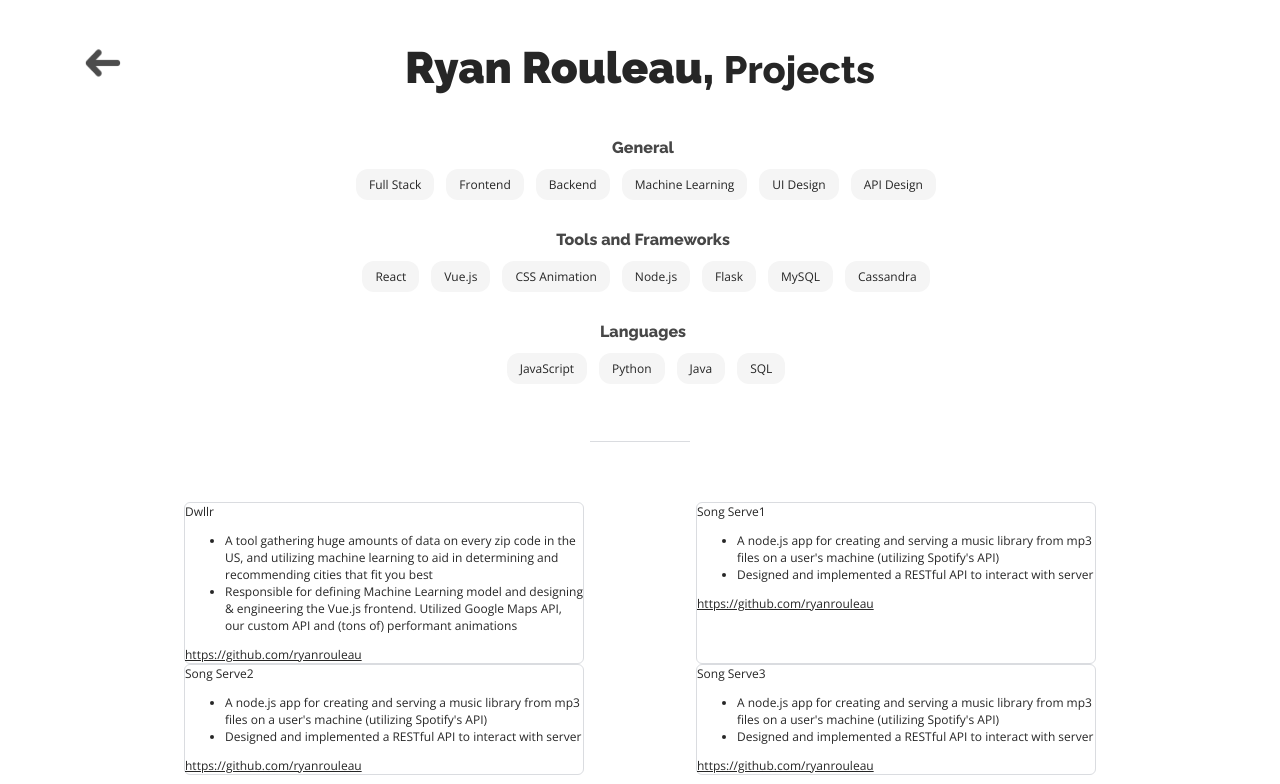
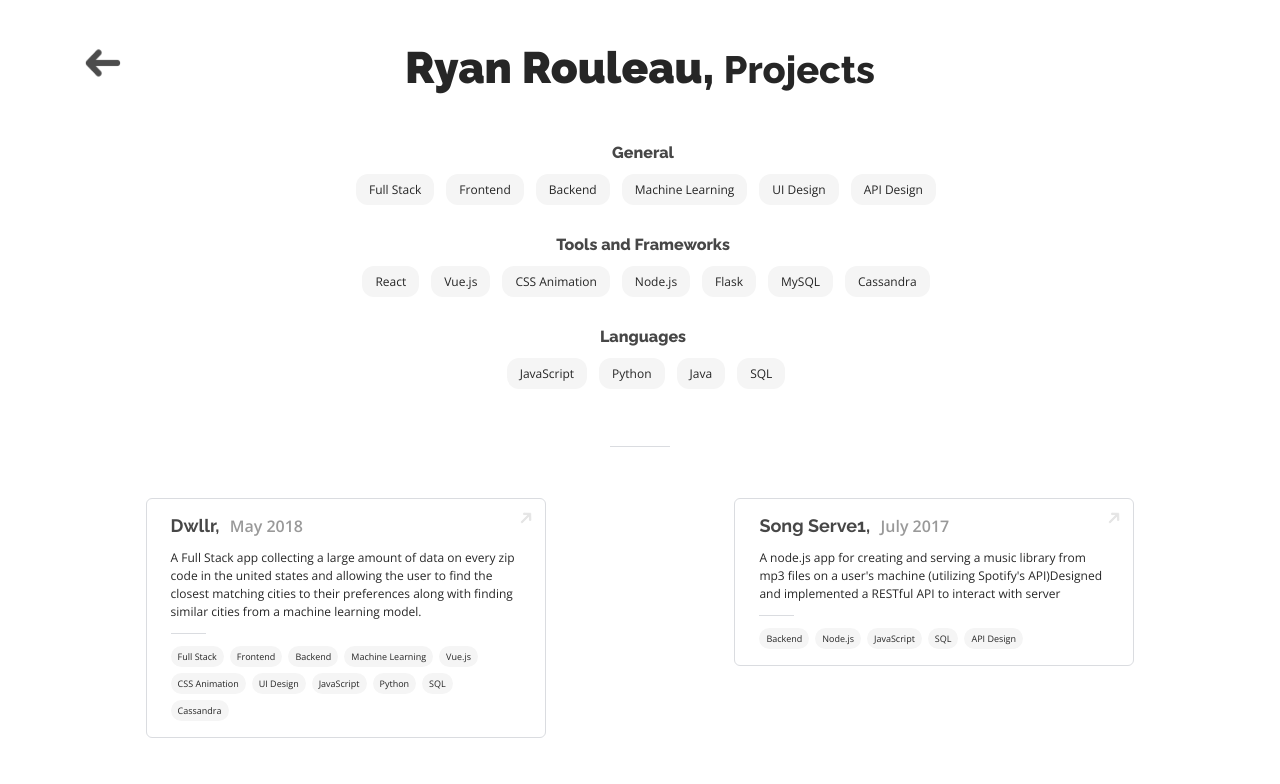
Before and after one commit to ryanrouleau/ryanrouleaucom-projects, a React (Create React App) app: page / in a window 1280 px wide. Shown: the top 784 px of the page. Built offline with nearby package versions, Linux system fonts and the light colour scheme.

Commit message:
almost finished

```diff
--- a/public/index.html
+++ b/public/index.html
@@ -1,7 +1,7 @@
 <!DOCTYPE html>
 <html lang="en">
   <head>
-    <link href="https://fonts.googleapis.com/css?family=Open+Sans:400,600|Raleway:400,800,900" rel="stylesheet">
+    <link href="https://fonts.googleapis.com/css?family=Open+Sans:400,600|Raleway:400,700,800,900" rel="stylesheet">
     <meta charset="utf-8" />
     <link rel="shortcut icon" href="%PUBLIC_URL%/favicon.ico" />
     <meta
--- a/src/App.js
+++ b/src/App.js
@@ -16,9 +16,9 @@ const Title = styled.div`
 `;
 
 const Content = styled.div`
-  width: 80%;
+  width: 92%;
   margin: auto;
-  margin-top: 45px;
+  margin-top: 50px;
 `;
 
 const Arrow = styled.img`
--- a/src/components/Filter.js
+++ b/src/components/Filter.js
@@ -2,6 +2,7 @@ import React from 'react';
 import styled from 'styled-components';
 
 import FullWidthDiv from './FullWidthDiv';
+import Tag from './Tag';
 
 const Input = styled.input`
   //border: 1px solid #DADCE0;
@@ -40,45 +41,19 @@ const TagTitle = styled.div`
   text-align: center;
 `;
 
-const Tag = styled.div`
-  cursor: pointer;
-  background: #f5f5f5;
-  border: 1px solid transparent;
-  padding: 6px 12px;
-  border-radius: 12px;
-  display: inline-block;
-  font-size: 12px;
-  margin-left: 12px;
-  margin-bottom: 12px;
-  transition: 0.15s ease;
-  &:hover {
-    border: 1px solid #DADCE0;
-  }
-  ${({ active }) => active && `
-    background: #fff;
-    box-shadow: 0 1px 2px 0 rgba(60,64,67,0.30), 0 1px 3px 1px rgba(60,64,67,0.15);
-    &:hover {
-      border: 1px solid transparent;
-    }
-  `}
-`;
-
-const activeTagStyle = {
-  background: '#fff',
-  boxShadow: '0 1px 2px 0 rgba(60,64,67,0.30), 0 1px 3px 1px rgba(60,64,67,0.15)',
-  border: '0 !important'
-};
-
 
 const Filter = props => {
 
   const genTagGroup = (title, tags) => (
     <TagGroup key={ title }>
       <TagTitle>{ title }</TagTitle>
-      { tags.map(tag => <Tag key={tag}
-        onClick={() => props.toggleTag(tag)}
-        active={props.activeTags.has(tag)}
-      >{ tag }</Tag>) }
+      {tags.map(tag =>
+        <Tag
+          onClick={() => props.toggleTag(tag)}
+          active={props.activeTags.has(tag)}
+          key={tag}
+        >{tag}</Tag>
+      )}
     </TagGroup>
   );
 
--- a/src/components/ProjectCard.js
+++ b/src/components/ProjectCard.js
@@ -1,36 +1,143 @@
 import React from 'react';
 import styled from 'styled-components';
+
+import Tag from './Tag';
+import ArrowImg from '../img/arrow.png';
 
 const CardContainer = styled.div`
   width: 400px;
   border: 1px solid #DADCE0;
   border-radius: 6px;
   font-size: 12px;
-  transition: 1s;
+  transition: 0.4s;
+  padding: 16px 24px 10px 24px;
+  cursor: pointer;
+  position: relative;
+  z-index: 2;
+  background: #fff;
 `;
 
-const CardTitle = styled.div`
-
+const CardTitle = styled.span`
+  font-family: 'Raleway';
+  font-weight: 700;
+  font-size: 18px;
+  color: #474747;
+  background: #fff;
+  padding-right: 6px;
+  text-decoration: none !important;
 `;
 
-const DescriptionList = styled.ul`
+const Date = styled.span`
+  font-weight: 700;
+  font-size: 16px;
+  color: rgba(0,0,0,0.4);
+  padding-top: 1px;
+  background: #fff;
+`;
 
+const TitleDivider = styled.span`
+  height: 1px;
+  width: 100%;
+  background: #DADCE0;
+`;
+
+const Description = styled.p`
+  margin-top: 12px;
+  font-size: 14x;
+  line-height: 150%;
+`;
+
+const SmallerTag = styled(Tag)`
+  position: relative;
+  z-index: 4;
+  margin: 0px 6px 6px 0px;
+  padding: 3px 6px;
+  font-size: 9px;
+  ${({ active }) => active && `
+    border: 1px solid transparent;
+  `}
+`;
+
+const Divider = styled.div`
+  width: 10%;
+  height: 1px;
+  background: #DADCE0;
+  margin: 8px 0 12px 0;
+`;
+
+const Arrow = styled.img`
+  position: absolute;
+  margin-left: 370px;
+  margin-top: 10px;
+  transform: rotate(-45deg);
+  opacity: 0.3;
+  width: 20px;
+  height: 20px;
+  transition: 0.3s ease;
+  z-index: 3;
+  opacity: 0.1;
 `;
 
 const Link = styled.a`
+  position: absolute;
+  z-index: 1;
+  font-size: 12px;
+  transition: 0.3s ease;
+  opacity: 0;
+  margin-left: 18px;
+  text-decoration: none;
+  color: rgba(0,0,0,0.6);
+  &:hover {
+    color: rgba(0,0,0,0.85);
+  }
+`;
 
+const OuterContainer = styled.a`
+  display: block;
+  position: relative;
+  z-index: 1;
+  width: 400px;
+  margin: 0px 8px 22px 8px;
+  padding-top: 26px;
+  text-decoration: none;
+
+  &:hover {
+    ${CardContainer} {
+      box-shadow: 0 1px 2px 0 rgba(60,64,67,0.30), 0 1px 3px 1px rgba(60,64,67,0.15);
+    }
+    ${Arrow} {
+      transform: translate(32px, -32px) rotate(-45deg);
+      opacity: 0.4;
+    }
+    ${Link} {
+      transform: translate(0px, -26px);
+      opacity: 1;
+    }
+  }
 `;
 
 const ProjectCard = props => {
 
   return (
-    <CardContainer>
-      <CardTitle>{props.title}</CardTitle>
-      <DescriptionList>
-        { props.descriptions.map(description => <li key={description}>{ description }</li>) }
-      </DescriptionList>
-      <Link href={props.link}>{props.link}</Link>
-    </CardContainer>
+    <OuterContainer href={props.link} target="_blank">
+      <Link>{props.link}</Link>
+      <Arrow src={ArrowImg} />
+      <CardContainer>
+        <CardTitle>{props.title}, </CardTitle>
+        <Date>{props.date}</Date>
+        <Description>
+          {props.description}
+        </Description>
+        <Divider />
+        {props.tags.map(tag =>
+          <SmallerTag
+            onClick={e => {props.toggleTag(tag); e.preventDefault()}}
+            active={props.activeTags.has(tag)}
+            key={tag}
+          >{tag}</SmallerTag>
+        )}
+      </CardContainer>
+    </OuterContainer>
   );
 };
 
--- a/src/components/Projects.js
+++ b/src/components/Projects.js
@@ -11,14 +11,14 @@ const FlexContainer = styled.div`
   flex-direction: row;
   flex-wrap: wrap;
   justify-content: space-around;
+  align-items: flex-start;
 `;
 
 const Divider = styled.div`
-  width: 20%;
-  width: 100px;
+  width: 60px;
   height: 1px;
   background: #DADCE0;
-  margin: 45px auto 60px auto;
+  margin: 45px auto 25px auto;
 `;
 
 class Projects extends React.Component {
@@ -63,8 +63,12 @@ class Projects extends React.Component {
           {activeProjects.map(project =>
             <ProjectCard
               title={project.name}
-              descriptions={project.description}
+              description={project.description}
               link={project.link}
+              date={project.date}
+              tags={project.tags}
+              toggleTag={this.toggleTag}
+              activeTags={this.state.activeTags}
               key={project.name}
             />
           )}
--- /dev/null
+++ b/src/components/Tag.js
@@ -0,0 +1,27 @@
+import styled from 'styled-components';
+
+const Tag = styled.div`
+  cursor: pointer;
+  background: #f5f5f5;
+  border: 1px solid transparent;
+  padding: 6px 12px;
+  border-radius: 12px;
+  display: inline-block;
+  font-size: 12px;
+  margin-left: 12px;
+  margin-bottom: 12px;
+  transition: 0.15s ease;
+  &:hover {
+    border: 1px solid #DADCE0;
+  }
+  ${({ active }) => active && `
+    background: #fff;
+    box-shadow: 0 1px 2px 0 rgba(60,64,67,0.30), 0 1px 3px 1px rgba(60,64,67,0.15);
+    border: 1px solid #DADCE0;
+
+    &:hover {
+    }
+  `}
+`;
+
+export default Tag;
--- a/src/data.js
+++ b/src/data.js
@@ -1,11 +1,9 @@
 const projectData = [
   {
     name: 'Dwllr',
-    description: [
-      'A tool gathering huge amounts of data on every zip code in the US, and utilizing machine learning to aid in determining and recommending cities that fit you best',
-      'Responsible for defining Machine Learning model and designing & engineering the Vue.js frontend. Utilized Google Maps API, our custom API and (tons of) performant animations',
-    ],
+    description: 'A Full Stack app collecting a large amount of data on every zip code in the united states and allowing the user to find the closest matching cities to their preferences along with finding similar cities from a machine learning model.',
     link: 'https://github.com/ryanrouleau',
+    date: 'May 2018',
     tags: [
       'Full Stack',
       'Frontend',
@@ -27,6 +25,7 @@ const projectData = [
       'Designed and implemented a RESTful API to interact with server'
     ],
     link: 'https://github.com/ryanrouleau',
+    date: 'July 2017',
     tags: [
       'Backend',
       'Node.js',
@@ -42,6 +41,7 @@ const projectData = [
       'Designed and implemented a RESTful API to interact with server'
     ],
     link: 'https://github.com/ryanrouleau',
+    date: 'July 2017',
     tags: [
       'Backend',
       'Node.js',
@@ -57,6 +57,7 @@ const projectData = [
       'Designed and implemented a RESTful API to interact with server'
     ],
     link: 'https://github.com/ryanrouleau',
+    date: 'July 2017',
     tags: [
       'Backend',
       'Node.js',
```
